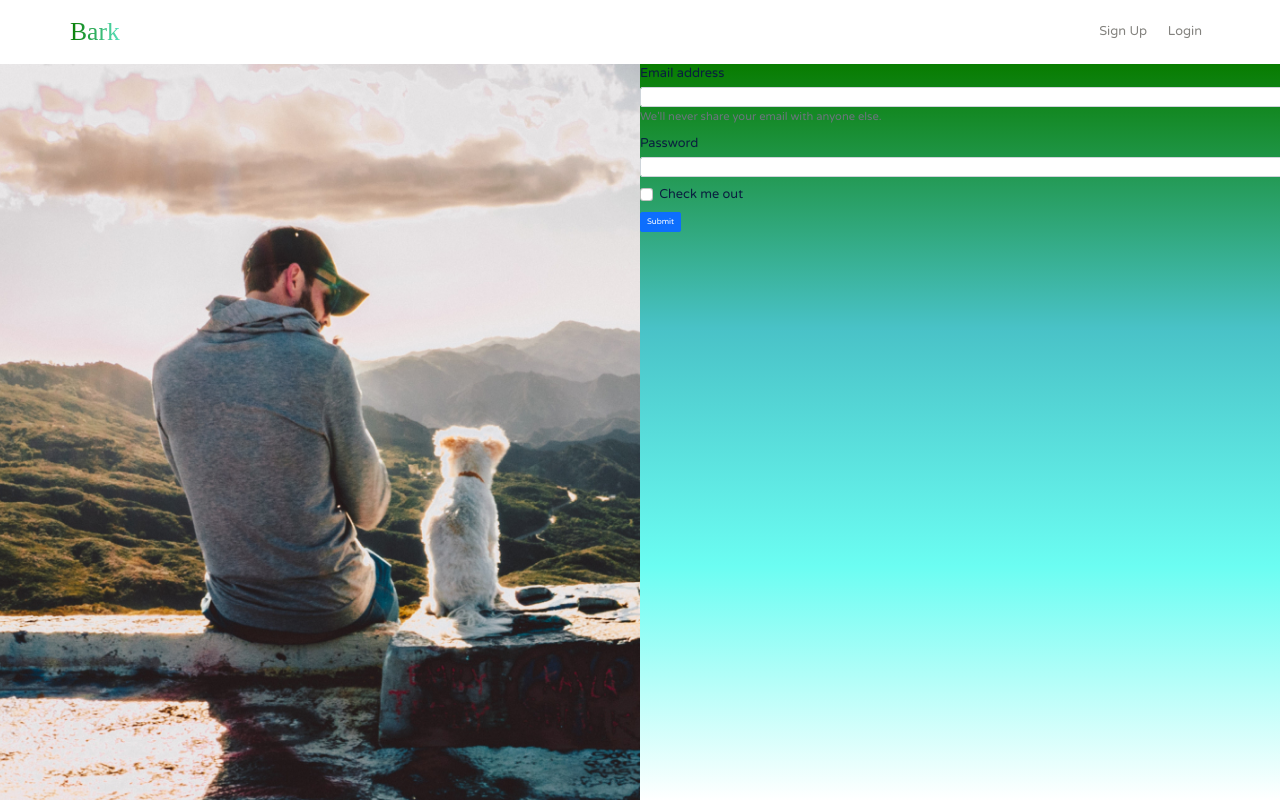
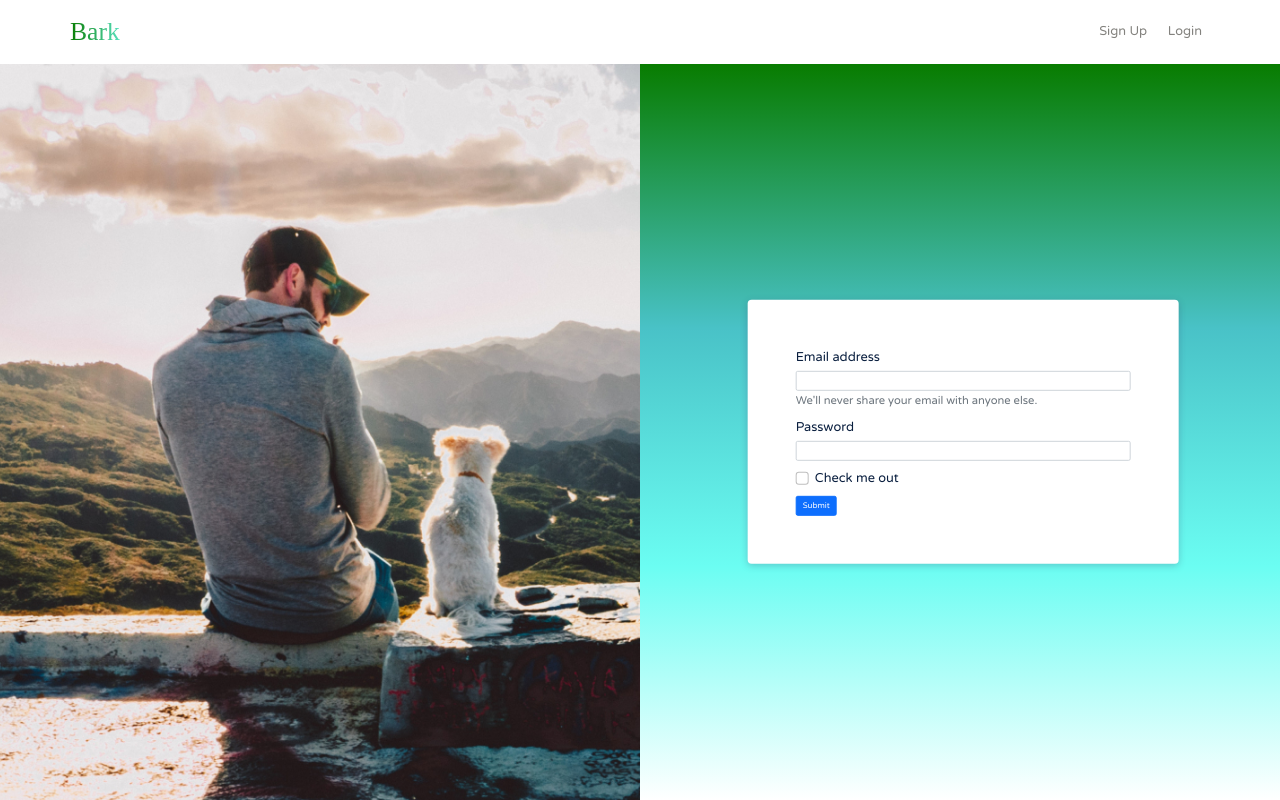
Before and after one commit to lawrencedovin/capstone-2-bark, a React (Create React App) app in the folder bark/: page /register in a window 1280 px wide. Built offline with nearby package versions, Linux system fonts and the light colour scheme; a web font is replaced by a local one.

Commit message:
Updated form styles

```diff
--- a/bark/src/css/styles.css
+++ b/bark/src/css/styles.css
@@ -262,8 +262,18 @@ button {
   width: 100%;
   padding: 0; }
 
-.register__form-container {
-  background: linear-gradient(180deg, #087C00 0%, #49C2C7 35.94%, #6BFDF2 68.23%, #FFFFFF 100%); }
+.register__form {
+  background: #FFFFFF;
+  padding: 48px;
+  box-shadow: 0 2px 7px rgba(50, 50, 93, 0.25);
+  border-radius: 4px;
+  position: absolute;
+  left: 50%;
+  top: 50%;
+  transform: translate(-50%, -50%); }
+  .register__form-container {
+    background: linear-gradient(180deg, #087C00 0%, #49C2C7 35.94%, #6BFDF2 68.23%, #FFFFFF 100%);
+    position: relative; }
 
 .col {
   padding: 0; }
--- a/bark/src/main-pages/Register/Register.js
+++ b/bark/src/main-pages/Register/Register.js
@@ -11,7 +11,7 @@ function Register() {
             <div className="col register__form-container">
               {/* <form action="" className="register__form">
               </form> */}
-              <form>
+              <form className="register__form col-md-8">
                 <div class="mb-3">
                   <label for="exampleInputEmail1" class="form-label">Email address</label>
                   <input type="email" class="form-control" id="exampleInputEmail1" aria-describedby="emailHelp" />
--- a/bark/src/sass/components/forms/_register-form.scss
+++ b/bark/src/sass/components/forms/_register-form.scss
@@ -7,8 +7,17 @@
     }
 
     &__form {
+        background: $color-white;
+        padding: 48px;
+        box-shadow: 0 2px 7px rgba(50, 50, 93, .25);
+        border-radius: 4px;
+        position: absolute;
+        left: 50%;
+        top: 50%;
+        transform: translate(-50%, -50%);
         &-container {
             background: $color-gradient-form-green-blue;
+            position: relative;
         }
     }
 }
```
